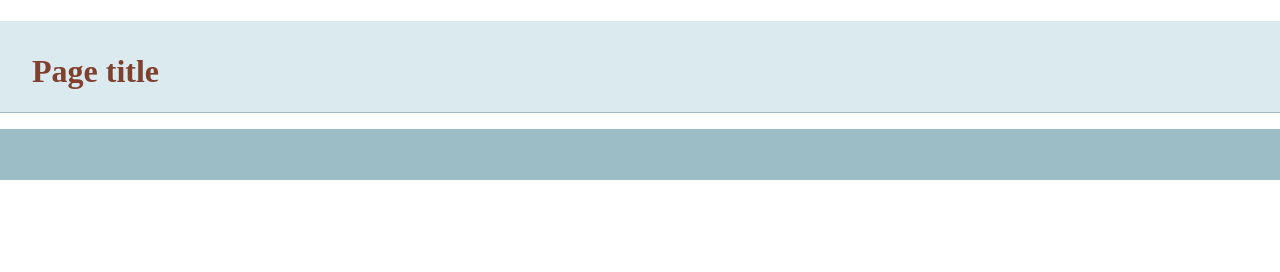
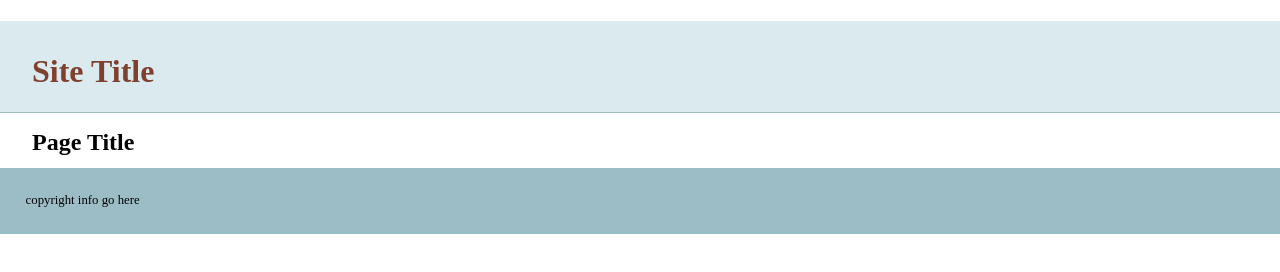
Before and after one commit to Aliki-Tz/git-basics, a plain HTML site: page index.html in a window 1280 px wide. Drawn offline with nearby package versions, Linux system fonts and the light colour scheme.

Commit message:
added more info to templete

```diff
--- a/index.html
+++ b/index.html
@@ -14,13 +14,15 @@
     </head>
     <body>
     <header>
-	<h1>Page title</h1>
+	<h1>Site Title</h1>
     </header>
     <nav id="pageNav">
     </nav>
     <main>
+		<h2>Page Title</h2>
     </main>
     <footer>
+		copyright info go here
     </footer>
         <script>
 //use the modernizr load to load up external scripts. This will load the scripts asynchronously, but the order listed matters. Although it will load all scripts in parallel, it will execute them in the order listed
```
